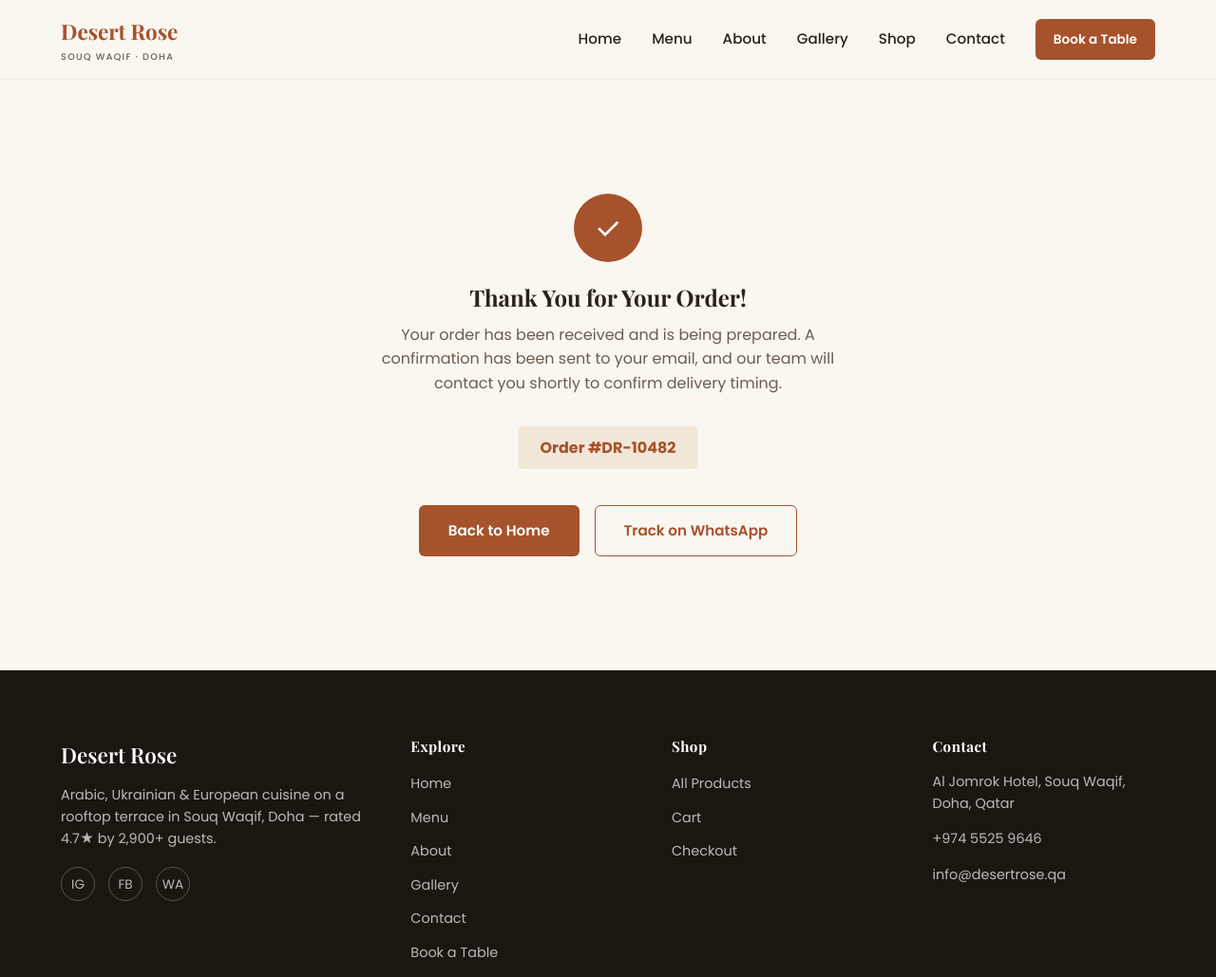
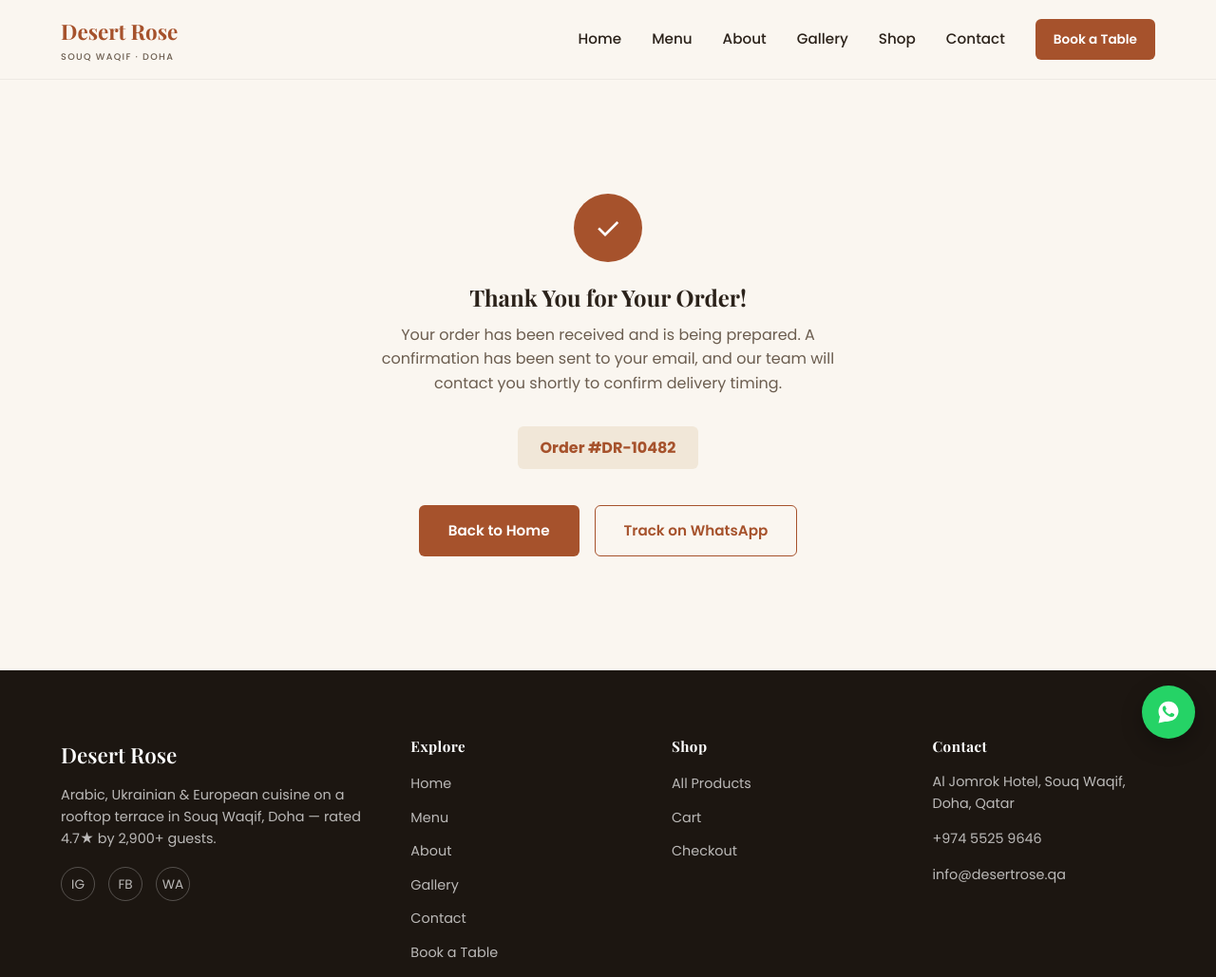
Before and after one commit to najamuddinmiya/Desert-Rose, a plain HTML site: page thank-you.html in a window 1280 px wide. Shown: the top 1029 px of the page at 95% size. Drawn offline with nearby package versions, Linux system fonts and the light colour scheme.

Commit message:
Thank You: add WhatsApp float button

```diff
--- a/thank-you.html
+++ b/thank-you.html
@@ -85,6 +85,10 @@
   </div>
 </footer>
 
+<a href="https://wa.me/97455259646" class="whatsapp-float" aria-label="Chat on WhatsApp" target="_blank" rel="noopener">
+  <svg viewBox="0 0 32 32" xmlns="http://www.w3.org/2000/svg" fill="white"><path d="M16.001 3C9.373 3 4 8.373 4 15.001c0 2.386.629 4.622 1.729 6.564L4 29l7.634-1.687A11.94 11.94 0 0 0 16 27c6.628 0 12-5.373 12-12.001C28 8.373 22.629 3 16.001 3zm6.977 17.1c-.294.826-1.454 1.512-2.383 1.71-.634.135-1.462.243-4.25-.913-3.567-1.477-5.86-5.09-6.04-5.328-.176-.238-1.44-1.916-1.44-3.654 0-1.737.91-2.591 1.233-2.947.294-.323.643-.404.858-.404.214 0 .429.002.617.011.198.01.463-.075.724.552.294.708.996 2.444 1.083 2.62.088.176.147.383.03.62-.117.238-.176.383-.352.588-.176.205-.37.457-.53.614-.176.176-.36.366-.155.72.206.353.914 1.51 1.963 2.446 1.35 1.205 2.487 1.578 2.842 1.754.353.176.559.147.764-.088.206-.235.882-1.03 1.117-1.384.235-.353.47-.294.794-.176.323.117 2.06.972 2.413 1.148.353.177.588.264.676.412.088.147.088.85-.206 1.677z"/></svg>
+</a>
+
 <script src="js/main.js"></script>
 </body>
 </html>
```
